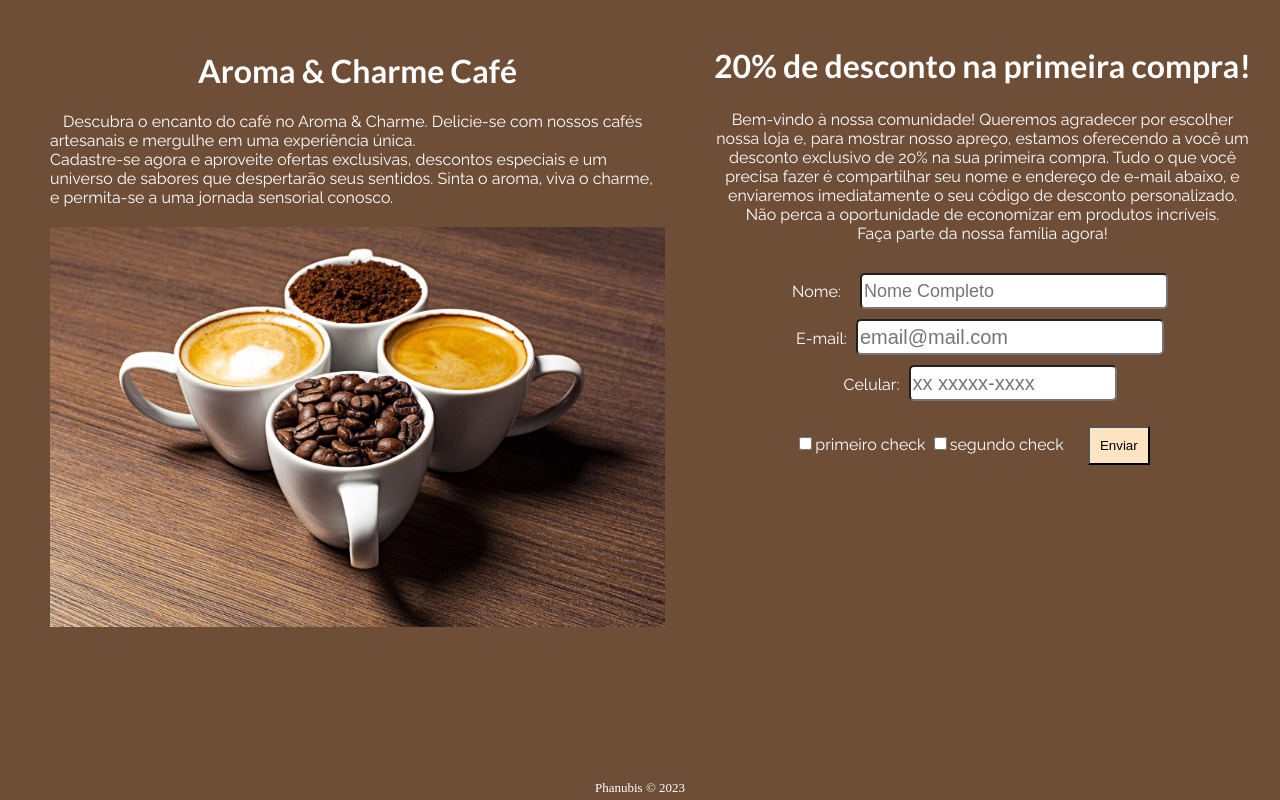
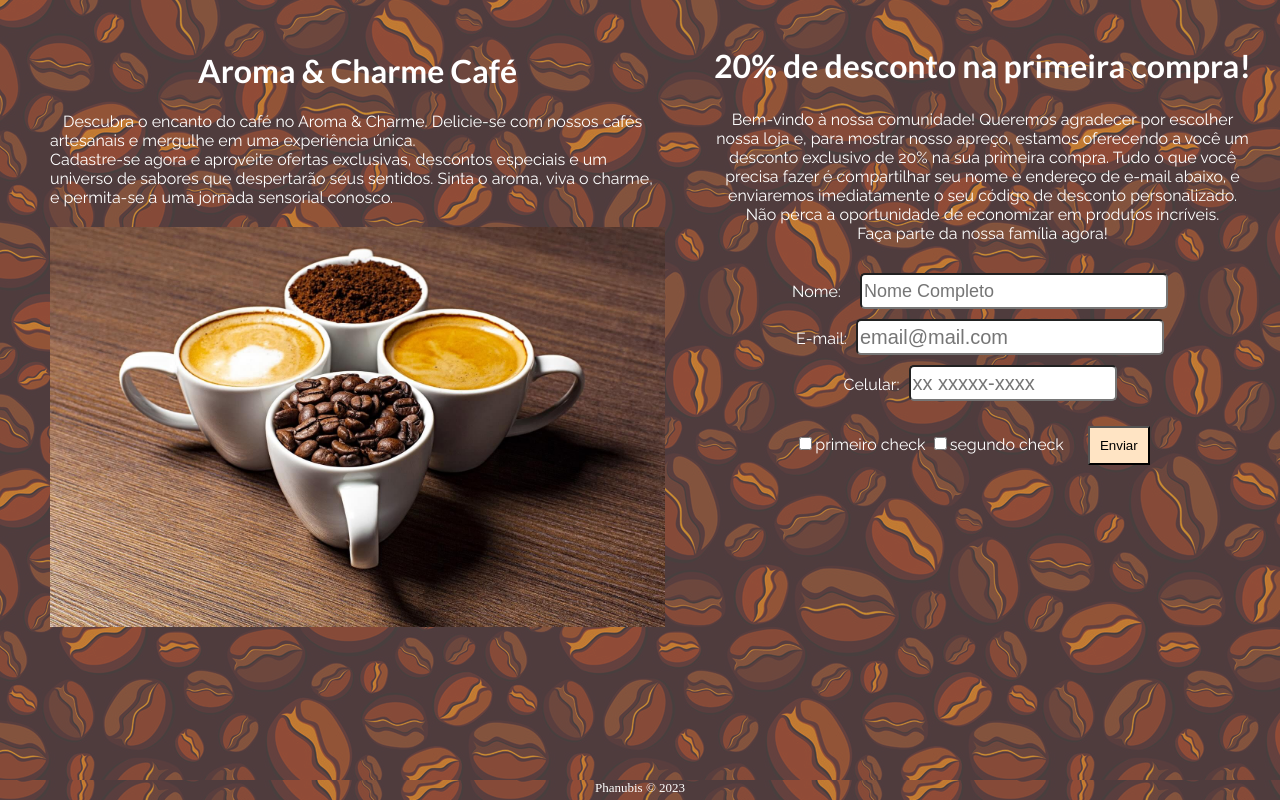
Before and after one commit to phanubis/pag-cafe, a Django app: page / in a window 1280 px wide. Run offline with Django 5.2, Linux system fonts and the light colour scheme.

Commit message:
alteracao background

```diff
--- a/static/index.css
+++ b/static/index.css
@@ -2,6 +2,7 @@ body, html{
     height: 100%;
     margin: 0;
     background-color: #6F4E37;
+    background-image: url(./img/bg5.jpg);
 }
 
 
```
Also changed, not shown: db.sqlite3, static/img/bg3.jpg (added), static/img/bg4.jpg (added), static/img/bg5.jpg (added).
